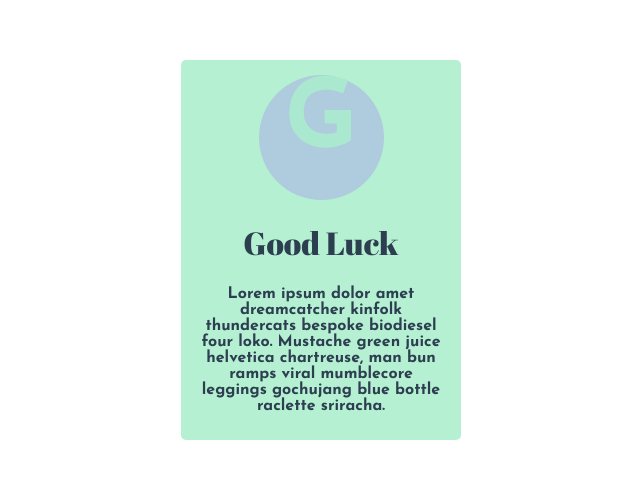
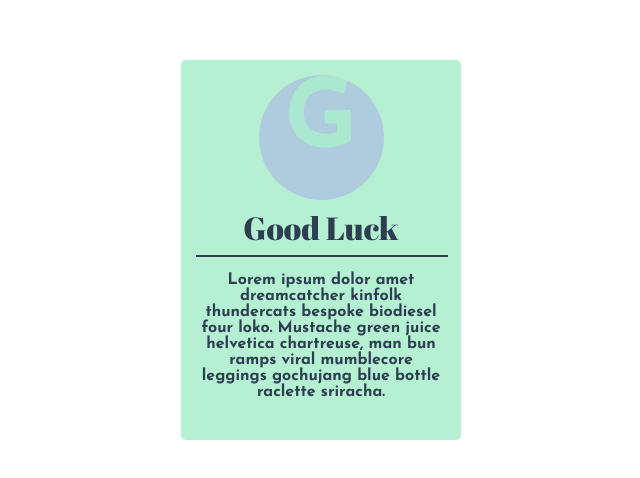
Before and after one commit to livrush/fortune, a Vue app: page /#/fortune in a window 1280 px wide. Shown: the top 478 px of the page, without its empty margins (319-959 px from the left). Built offline with nearby package versions, Linux system fonts and the light colour scheme.

Commit message:
small updates

```diff
--- a/src/App.vue
+++ b/src/App.vue
@@ -24,5 +24,17 @@ export default {
 
 h1, h2, h3, h4, h5, h6 {
   font-family: 'Abril Fatface', cursive;
+  margin: 0;
+  margin-top: 15px;
+}
+
+h1 {
+  line-height: 25px;
+}
+
+hr {
+    border: solid 1px;
+    width: 100%;
+    margin: 15px 0;
 }
 </style>
--- a/src/components/Fortune.vue
+++ b/src/components/Fortune.vue
@@ -2,6 +2,7 @@
   <div class="fortune">
     <div class="emblem">G</div>
     <h1 class="luck">Good Luck</h1>
+    <hr>
     <div class="reading">Lorem ipsum dolor amet dreamcatcher kinfolk thundercats bespoke biodiesel four loko. Mustache green juice helvetica chartreuse, man bun ramps viral mumblecore leggings gochujang blue bottle raclette sriracha.</div>
   </div>
 </template>
```
